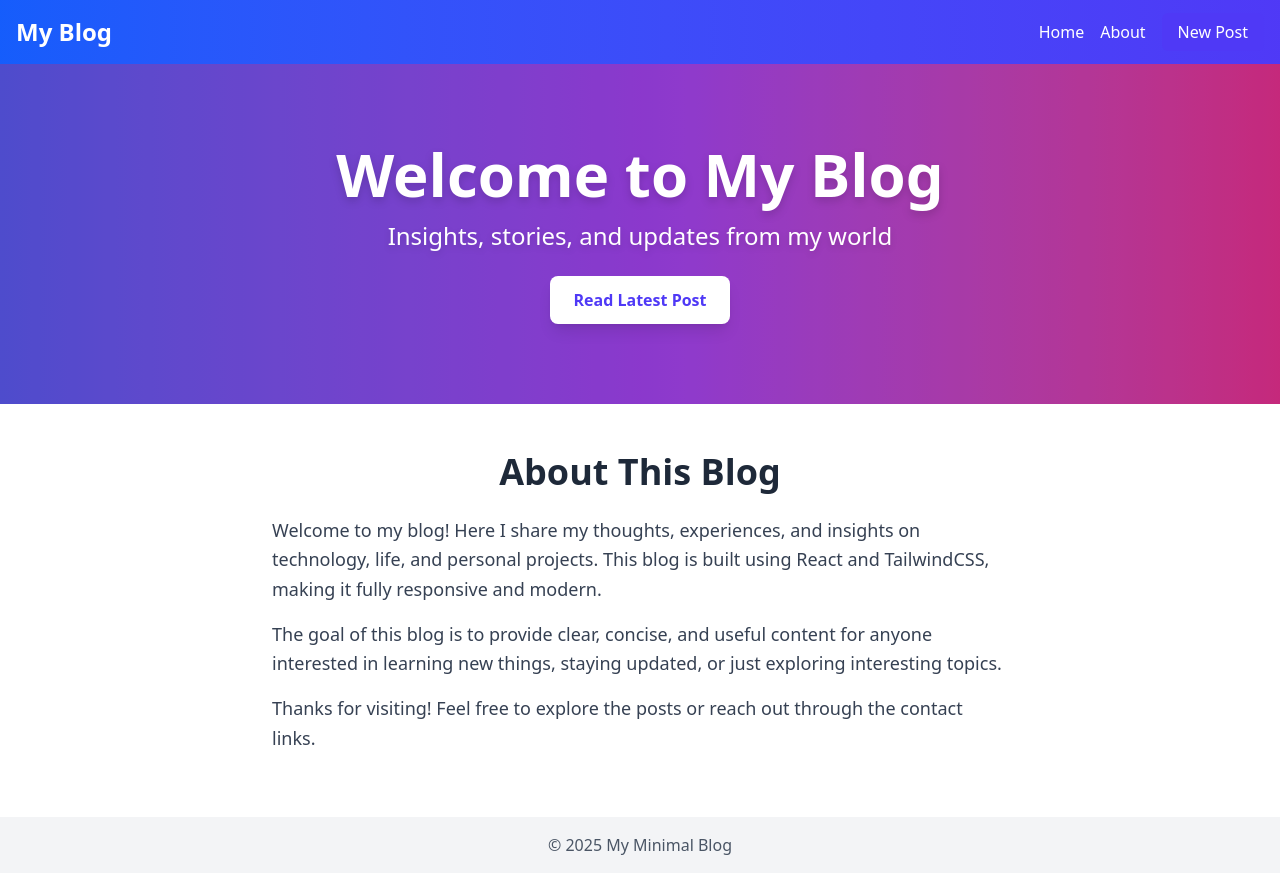
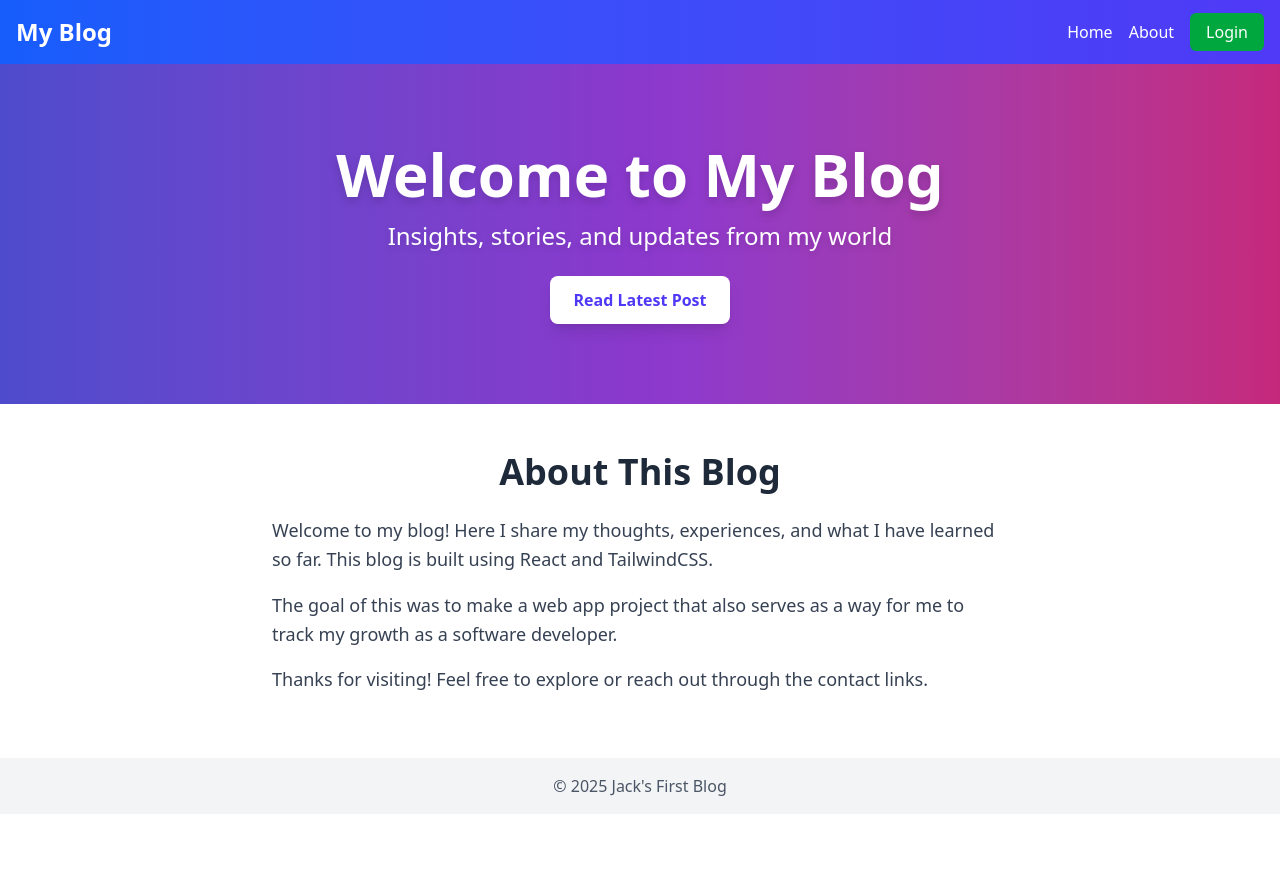
Before and after one commit to jackhodgen/first-blog, a React (Vite) app: page /about in a window 1280 px wide. After the commit the page ends 814 px from the top, so only its background shows below. Built offline with nearby package versions, Linux system fonts and the light colour scheme; no server answers.

Commit message:
Added login authentication w/Supabase

```diff
--- a/src/App.jsx
+++ b/src/App.jsx
@@ -6,9 +6,12 @@ import Footer from "./components/Footer.jsx";
 import HeaderHero from "./components/HeaderHero.jsx";
 import About from "./pages/About.jsx";
 import CreatePost from "./pages/CreatePost.jsx";
+import { AuthProvider } from "./contexts/AuthContext.jsx";
+import Login from "./pages/Login.jsx";
 
 export default function App() {
   return (
+    <AuthProvider>
       <BrowserRouter>
         <div className="flex flex-col min-h-screen">
           <Navbar />
@@ -19,10 +22,12 @@ export default function App() {
               <Route path="/post/:slug" element={<PostPage />} />
               <Route path="/about" element={<About />} />
               <Route path="/create" element={<CreatePost />} />
+              <Route path="/login" element={<Login />} />
             </Routes>
           </main>
           <Footer />
         </div>
       </BrowserRouter>
+    </AuthProvider>
   );
 }
--- a/src/components/Footer.jsx
+++ b/src/components/Footer.jsx
@@ -1,7 +1,7 @@
 export default function Footer() {
   return (
     <footer className="bg-gray-100 py-4 text-center text-gray-600">
-      © {new Date().getFullYear()} My Minimal Blog
+      © {new Date().getFullYear()} Jack's First Blog
     </footer>
   );
 }
--- a/src/components/Navbar.jsx
+++ b/src/components/Navbar.jsx
@@ -1,6 +1,14 @@
 import { Link } from "react-router-dom";
+import { useAuth } from "../contexts/AuthContext.jsx";
+import { supabase } from "../lib/supabaseClient";
 
 export default function Navbar() {
+  const { user } = useAuth();
+
+  const handleLogout = async () => {
+    await supabase.auth.signOut();
+  };
+
   return (
     <nav className="bg-gradient-to-r from-blue-600 to-indigo-600 text-white shadow-md">
       <div className="container mx-auto px-4 py-4 flex justify-between items-center">
@@ -17,12 +25,30 @@ export default function Navbar() {
           <Link to="/about" className="hover:text-gray-200 transition-colors">
             About
           </Link>
+
+          {user ? (
+            <>
               <Link
                 to="/create"
                 className="bg-indigo-600 text-white px-4 py-2 rounded-md hover:bg-indigo-700 transition-colors"
               >
                 New Post
               </Link>
+              <button
+                onClick={handleLogout}
+                className="bg-red-600 text-white px-4 py-2 rounded-md hover:bg-red-700 transition-colors"
+              >
+                Logout
+              </button>
+            </>
+          ) : (
+            <Link
+              to="/login"
+              className="bg-green-600 text-white px-4 py-2 rounded-md hover:bg-green-700 transition-colors"
+            >
+              Login
+            </Link>
+          )}
         </div>
       </div>
     </nav>
--- /dev/null
+++ b/src/contexts/AuthContext.jsx
@@ -0,0 +1,34 @@
+import { createContext, useContext, useEffect, useState } from "react";
+import { supabase } from "../lib/supabaseClient";
+
+const AuthContext = createContext();
+
+export function AuthProvider({ children }) {
+  const [user, setUser] = useState(null);
+  const [loading, setLoading] = useState(true);
+
+  useEffect(() => {
+    const session = supabase.auth.getSession().then(({ data }) => {
+      setUser(data.session?.user ?? null);
+      setLoading(false);
+    });
+
+    const { data: listener } = supabase.auth.onAuthStateChange(
+      (_event, session) => {
+        setUser(session?.user ?? null);
+      }
+    );
+
+    return () => {
+      listener.subscription.unsubscribe();
+    };
+  }, []);
+
+  return (
+    <AuthContext.Provider value={{ user, loading }}>
+      {children}
+    </AuthContext.Provider>
+  );
+}
+
+export const useAuth = () => useContext(AuthContext);
--- a/src/pages/About.jsx
+++ b/src/pages/About.jsx
@@ -6,20 +6,18 @@ export default function About() {
       </h1>
 
       <p className="text-lg text-gray-700 mb-4 leading-relaxed">
-        Welcome to my blog! Here I share my thoughts, experiences, and insights
-        on technology, life, and personal projects. This blog is built using
-        React and TailwindCSS, making it fully responsive and modern.
+        Welcome to my blog! Here I share my thoughts, experiences, and what I
+        have learned so far. This blog is built using React and TailwindCSS.
       </p>
 
       <p className="text-lg text-gray-700 mb-4 leading-relaxed">
-        The goal of this blog is to provide clear, concise, and useful content
-        for anyone interested in learning new things, staying updated, or just
-        exploring interesting topics.
+        The goal of this was to make a web app project that also serves as a way
+        for me to track my growth as a software developer.
       </p>
 
       <p className="text-lg text-gray-700 mb-4 leading-relaxed">
-        Thanks for visiting! Feel free to explore the posts or reach out through
-        the contact links.
+        Thanks for visiting! Feel free to explore or reach out through the
+        contact links.
       </p>
     </div>
   );
--- a/src/pages/CreatePost.jsx
+++ b/src/pages/CreatePost.jsx
@@ -1,20 +1,26 @@
 import { useState } from "react";
 import { supabase } from "../lib/supabaseClient";
 import { useNavigate } from "react-router-dom";
+import { useAuth } from "../contexts/AuthContext.jsx"; // auth context
+import { Navigate } from "react-router-dom";
 
 export default function CreatePost() {
+  const { user, loading } = useAuth();
   const [title, setTitle] = useState("");
   const [slug, setSlug] = useState("");
   const [content, setContent] = useState("");
-  const [author, setAuthor] = useState("");
-  const [loading, setLoading] = useState(false);
+  const [loadingSubmit, setLoadingSubmit] = useState(false);
   const [error, setError] = useState(null);
 
   const navigate = useNavigate();
 
+  if (loading) return <p className="text-center py-10">Loading...</p>;
+
+  if (!user) return <Navigate to="/login" />;
+
   async function handleSubmit(e) {
     e.preventDefault();
-    setLoading(true);
+    setLoadingSubmit(true);
     setError(null);
 
     // Auto-generate slug if empty
@@ -25,18 +31,18 @@ export default function CreatePost() {
         title,
         slug: finalSlug,
         content,
-        author,
+        author: user.email,
         published_at: new Date().toISOString(),
       },
     ]);
 
-    setLoading(false);
+    setLoadingSubmit(false);
 
     if (error) {
       console.error("Error creating post:", error);
       setError(error.message);
     } else {
-      navigate("/"); // Go back to homepage
+      navigate("/");
     }
   }
 
@@ -76,19 +82,6 @@ export default function CreatePost() {
 
         <div>
           <label className="block text-sm font-medium text-gray-700 mb-1">
-            Author
-          </label>
-          <input
-            type="text"
-            value={author}
-            onChange={(e) => setAuthor(e.target.value)}
-            required
-            className="w-full border-gray-300 rounded-md shadow-sm focus:ring-indigo-500 focus:border-indigo-500"
-          />
-        </div>
-
-        <div>
-          <label className="block text-sm font-medium text-gray-700 mb-1">
             Content
           </label>
           <textarea
@@ -104,10 +97,10 @@ export default function CreatePost() {
 
         <button
           type="submit"
-          disabled={loading}
+          disabled={loadingSubmit}
           className="bg-indigo-600 text-white px-4 py-2 rounded-lg hover:bg-indigo-700 transition-colors"
         >
-          {loading ? "Publishing..." : "Publish Post"}
+          {loadingSubmit ? "Publishing..." : "Publish Post"}
         </button>
       </form>
     </div>
--- /dev/null
+++ b/src/pages/Login.jsx
@@ -0,0 +1,52 @@
+import { useState } from "react";
+import { supabase } from "../lib/supabaseClient";
+import { useNavigate, useLocation } from "react-router-dom";
+
+export default function Login() {
+  const [email, setEmail] = useState("");
+  const [password, setPassword] = useState("");
+  const [error, setError] = useState(null);
+
+  const navigate = useNavigate();
+  const location = useLocation();
+
+  // Grab redirectTo from query params, default to home page
+  const params = new URLSearchParams(location.search);
+  const redirectTo = params.get("redirectTo") || "/";
+
+  const handleLogin = async () => {
+    const { error } = await supabase.auth.signInWithPassword({
+      email,
+      password,
+    });
+    if (error) setError(error.message);
+    else navigate(redirectTo); // redirect after login
+  };
+
+  return (
+    <div className="container mx-auto py-10 max-w-md">
+      <h2 className="text-2xl font-bold mb-4">Login</h2>
+      <input
+        type="email"
+        placeholder="Email"
+        value={email}
+        onChange={(e) => setEmail(e.target.value)}
+        className="w-full p-2 mb-2 border rounded"
+      />
+      <input
+        type="password"
+        placeholder="Password"
+        value={password}
+        onChange={(e) => setPassword(e.target.value)}
+        className="w-full p-2 mb-2 border rounded"
+      />
+      <button
+        onClick={handleLogin}
+        className="w-full bg-blue-600 text-white p-2 rounded"
+      >
+        Login
+      </button>
+      {error && <p className="text-red-500 mt-2">{error}</p>}
+    </div>
+  );
+}
```
Lines whose indentation alone changed are shown as unchanged.
